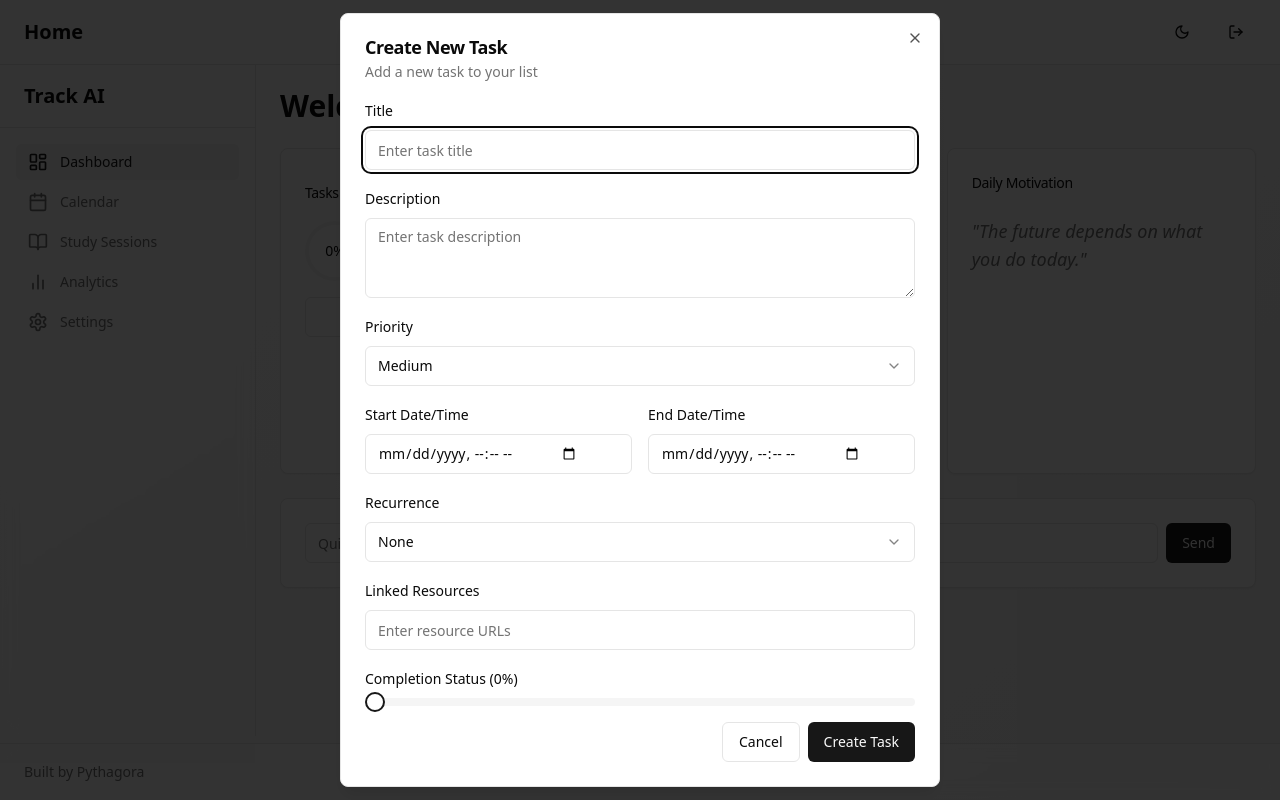
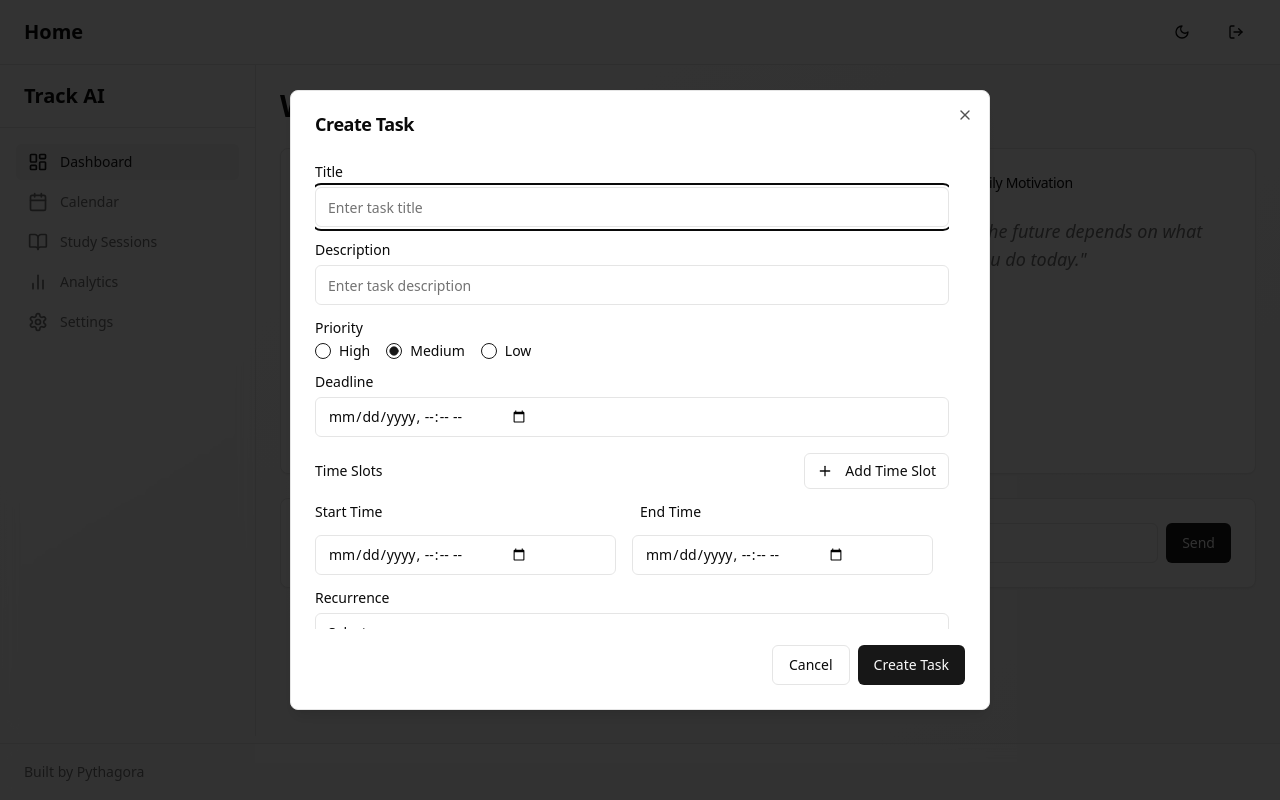
Before and after one commit to DhairyaS450/track-ai-web, a React (Vite) app in the folder client/: page / in a window 1280 px wide. Both pictures are taken after a click on the button 544 px from the left and 193 px from the top of the page. Built offline with nearby package versions, Linux system fonts and the light colour scheme.

Commit message:
save checkpoint

```diff
--- a/client/index.html
+++ b/client/index.html
@@ -2,6 +2,7 @@
 <html lang="en">
   <head>
     <meta charset="UTF-8" />
+    <link rel="icon" type="image/x-icon" href="/favicon.ico" />
     <meta name="viewport" content="width=device-width, initial-scale=1.0" />
     <title>Track AI Web</title>
   </head>
--- a/client/src/api/tasks.ts
+++ b/client/src/api/tasks.ts
@@ -1,5 +1,5 @@
 import api from './api';
-import { Task } from '@/types';
+import { Task, TimeSlot } from '@/types';
 
 // Helper functions for local storage
 const getLocalTasks = (): Task[] => {
@@ -23,7 +23,7 @@ export const getTasks = (includeCompleted: boolean = false) => {
         resolve({
           tasks: localTasks.filter(task =>
             includeCompleted ||
-            new Date(task.endDate) > new Date()
+            new Date(task.deadline) > new Date()
           )
         });
         return;
@@ -35,37 +35,62 @@ export const getTasks = (includeCompleted: boolean = false) => {
           title: 'Math Assignment',
           description: 'Complete calculus homework',
           priority: 'High' as const,
-          startDate: '2024-03-20T10:00:00',
-          endDate: '2024-03-20T12:00:00',
+          deadline: '2024-03-20T23:59:59',
+          timeSlots: [
+            {
+              startDate: '2024-03-20T10:00:00',
+              endDate: '2024-03-20T12:00:00'
+            },
+            {
+              startDate: '2024-03-20T14:00:00',
+              endDate: '2024-03-20T16:00:00'
+            }
+          ],
           status: 'completed' as const,
-          subject: 'Mathematics'
+          subject: 'Mathematics',
+          resources: 'https://example.com/math-resources',
+          completion: 100
         },
         {
           id: '2',
           title: 'Physics Lab Report',
           description: 'Write up experiment results',
           priority: 'Medium' as const,
-          startDate: '2024-03-21T14:00:00',
-          endDate: '2024-03-21T16:00:00',
+          deadline: '2024-03-21T23:59:59',
+          timeSlots: [
+            {
+              startDate: '2024-03-21T14:00:00',
+              endDate: '2024-03-21T16:00:00'
+            }
+          ],
           status: 'completed' as const,
-          subject: 'Physics'
+          subject: 'Physics',
+          resources: 'https://example.com/physics-resources',
+          completion: 100
         },
         {
           id: '3',
           title: 'Literature Essay',
           description: 'Write analysis of Shakespeare',
           priority: 'Low' as const,
-          startDate: '2024-05-22T09:00:00',
-          endDate: '2024-05-22T11:00:00',
+          deadline: '2024-05-22T23:59:59',
+          timeSlots: [
+            {
+              startDate: '2024-05-22T09:00:00',
+              endDate: '2024-05-22T11:00:00'
+            }
+          ],
           status: 'todo' as const,
-          subject: 'English'
+          subject: 'English',
+          resources: 'https://example.com/literature-resources',
+          completion: 0
         }
       ];
 
       resolve({
         tasks: mockTasks.filter(task =>
           includeCompleted ||
-          new Date(task.endDate) > new Date()
+          new Date(task.deadline) > new Date()
         )
       });
     }, 500);
@@ -79,9 +104,11 @@ export const getTasks = (includeCompleted: boolean = false) => {
 export const addTask = (task: Omit<Task, 'id'>) => {
   return new Promise<{ task: Task }>((resolve) => {
     setTimeout(() => {
-      const newTask = {
+      const newTask: Task = {
         ...task,
-        id: Math.random().toString(36).substring(7)
+        id: Math.random().toString(36).substring(7),
+        completion: task.completion || 0,
+        status: task.completion === 100 ? 'completed' : task.status || 'todo'
       };
 
       // Save to local storage
@@ -105,23 +132,33 @@ export const updateTask = (id: string, updates: Partial<Task>) => {
       const taskIndex = tasks.findIndex(t => t.id === id);
 
       if (taskIndex !== -1) {
+        // Update task and automatically set status to completed if completion is 100%
         const updatedTask = {
           ...tasks[taskIndex],
-          ...updates
+          ...updates,
+          completion: updates.completion ?? tasks[taskIndex].completion,
+          status: updates.completion === 100 ? 'completed' : (updates.status ?? tasks[taskIndex].status)
         };
         tasks[taskIndex] = updatedTask;
         saveLocalTasks(tasks);
         resolve({ task: updatedTask });
       } else {
-        const newTask = {
+        const newTask: Task = {
           id,
           title: 'Updated Task',
           description: 'Updated description',
           priority: 'Medium' as const,
-          startDate: '2024-03-20T10:00:00',
-          endDate: '2024-03-20T12:00:00',
-          status: 'in-progress' as const,
+          deadline: '2024-03-20T23:59:59',
+          timeSlots: [
+            {
+              startDate: '2024-03-20T10:00:00',
+              endDate: '2024-03-20T12:00:00'
+            }
+          ],
+          status: updates.completion === 100 ? 'completed' : 'in-progress',
           subject: 'Mathematics',
+          resources: '',
+          completion: 0,
           ...updates
         };
         resolve({ task: newTask });
--- a/client/src/components/CreateTaskDialog.tsx
+++ b/client/src/components/CreateTaskDialog.tsx
@@ -1,200 +1,304 @@
-import { useState } from "react";
-import { Dialog, DialogContent, DialogHeader, DialogTitle, DialogFooter, DialogDescription } from "./ui/dialog";
+import { useState, useEffect } from "react";
+import {
+  Dialog,
+  DialogContent,
+  DialogHeader,
+  DialogTitle,
+  DialogFooter,
+} from "./ui/dialog";
 import { Button } from "./ui/button";
 import { Input } from "./ui/input";
-import { Textarea } from "./ui/textarea";
 import { Label } from "./ui/label";
+import { RadioGroup, RadioGroupItem } from "./ui/radio-group";
 import { Select, SelectContent, SelectItem, SelectTrigger, SelectValue } from "./ui/select";
-import { Slider } from "./ui/slider";
 import { addTask, updateTask } from "@/api/tasks";
 import { useToast } from "@/hooks/useToast";
-import { Task } from "@/types";
+import { Task, TimeSlot } from "@/types";
+import { Plus, Trash } from "lucide-react";
+import { ScrollArea } from "./ui/scroll-area";
+import { Slider } from "./ui/slider";
+
+type Priority = "High" | "Medium" | "Low";
+type Recurrence = "daily" | "weekly" | "monthly";
 
 interface CreateTaskDialogProps {
   open: boolean;
   onOpenChange: (open: boolean) => void;
   onTaskCreated: (task: Task) => void;
-  initialTask?: Task;
-  mode?: 'create' | 'edit';
+  initialTask?: Task | null;
+  mode?: "create" | "edit";
 }
-
-type Priority = 'High' | 'Medium' | 'Low';
 
 export function CreateTaskDialog({
   open,
   onOpenChange,
   onTaskCreated,
   initialTask,
-  mode = 'create'
+  mode = "create",
 }: CreateTaskDialogProps) {
   const [title, setTitle] = useState(initialTask?.title || "");
   const [description, setDescription] = useState(initialTask?.description || "");
-  const [priority, setPriority] = useState<Priority>(initialTask?.priority || "Medium");
-  const [startDate, setStartDate] = useState(initialTask?.startDate ? new Date(initialTask.startDate).toISOString().slice(0, 16) : "");
-  const [endDate, setEndDate] = useState(initialTask?.endDate ? new Date(initialTask.endDate).toISOString().slice(0, 16) : "");
-  const [recurrence, setRecurrence] = useState("none");
-  const [resources, setResources] = useState("");
-  const [completion, setCompletion] = useState([initialTask?.status === 'completed' ? 100 : initialTask?.status === 'in-progress' ? 50 : 0]);
+  const [priority, setPriority] = useState<Priority>(
+    initialTask?.priority || "Medium"
+  );
+  const [deadline, setDeadline] = useState(
+    initialTask?.deadline
+      ? new Date(initialTask.deadline).toISOString().slice(0, 16)
+      : ""
+  );
+  const [subject, setSubject] = useState(initialTask?.subject || "");
+  const [resources, setResources] = useState(initialTask?.resources || "");
+  const [timeSlots, setTimeSlots] = useState<TimeSlot[]>(
+    initialTask?.timeSlots || [{ startDate: "", endDate: "" }]
+  );
+  const [recurrence, setRecurrence] = useState<Recurrence | undefined>(
+    initialTask?.recurrence
+  );
+  const [completion, setCompletion] = useState(initialTask?.completion || 0);
+
   const { toast } = useToast();
 
-  const handleSubmit = async (e: React.FormEvent) => {
-    e.preventDefault();
+  useEffect(() => {
+    if (initialTask) {
+      setTitle(initialTask.title);
+      setDescription(initialTask.description);
+      setPriority(initialTask.priority);
+      setDeadline(new Date(initialTask.deadline).toISOString().slice(0, 16));
+      setSubject(initialTask.subject || "");
+      setResources(initialTask.resources || "");
+      setTimeSlots(initialTask.timeSlots || [{ startDate: "", endDate: "" }]);
+      setRecurrence(initialTask.recurrence);
+      setCompletion(initialTask.completion || 0);
+    } else {
+      setTitle("");
+      setDescription("");
+      setPriority("Medium");
+      setDeadline("");
+      setSubject("");
+      setResources("");
+      setTimeSlots([{ startDate: "", endDate: "" }]);
+      setRecurrence(undefined);
+      setCompletion(0);
+    }
+  }, [initialTask]);
+
+  const addTimeSlot = () => {
+    setTimeSlots([...timeSlots, { startDate: "", endDate: "" }]);
+  };
+
+  const removeTimeSlot = (index: number) => {
+    setTimeSlots(timeSlots.filter((_, i) => i !== index));
+  };
+
+  const updateTimeSlot = (index: number, field: keyof TimeSlot, value: string) => {
+    const newTimeSlots = [...timeSlots];
+    newTimeSlots[index] = { ...newTimeSlots[index], [field]: value };
+    setTimeSlots(newTimeSlots);
+  };
+
+  const handleSubmit = async () => {
     try {
-      const completionStatus = completion[0] === 100
-        ? "completed" as const
-        : completion[0] > 0
-        ? "in-progress" as const
-        : "todo" as const;
-
+      var status_field : 'completed' | 'in-progress' | 'todo';
+      if (completion == 100) {
+        status_field = 'completed'
+      } else if (completion < 100 && completion > 0) {
+        status_field = 'in-progress'
+      } else {
+        status_field = 'todo'
+      }
       const taskData = {
         title,
         description,
         priority,
-        startDate: new Date(startDate).toISOString(),
-        endDate: new Date(endDate).toISOString(),
-        status: completionStatus,
-        subject: "General",
+        deadline,
+        subject,
+        resources,
+        status: status_field,
+        timeSlots,
+        recurrence,
+        completion,
       };
 
-      let response;
-      if (mode === 'create') {
-        response = await addTask(taskData);
+      if (mode === "edit" && initialTask?.id) {
+        await updateTask(initialTask.id, taskData);
+        toast({
+          title: "Success",
+          description: "Task updated successfully",
+        });
       } else {
-        response = await updateTask(initialTask!.id, taskData);
+        await addTask(taskData);
+        toast({
+          title: "Success",
+          description: "Task created successfully",
+        });
       }
 
-      toast({
-        title: "Success",
-        description: `Task ${mode === 'create' ? 'created' : 'updated'} successfully`,
-      });
-
-      setTitle("");
-      setDescription("");
-      setPriority("Medium");
-      setStartDate("");
-      setEndDate("");
-      setRecurrence("none");
-      setResources("");
-      setCompletion([0]);
-
+      onTaskCreated(taskData as Task);
       onOpenChange(false);
-      onTaskCreated(response.task);
     } catch (error) {
       toast({
         variant: "destructive",
         title: "Error",
-        description: `Failed to ${mode === 'create' ? 'create' : 'update'} task`,
+        description: "Failed to save task",
       });
     }
   };
 
   return (
     <Dialog open={open} onOpenChange={onOpenChange}>
-      <DialogContent className="sm:max-w-[600px]">
+      <DialogContent className="sm:max-w-[700px]">
         <DialogHeader>
-          <DialogTitle>{mode === 'create' ? 'Create New Task' : 'Edit Task'}</DialogTitle>
-          <DialogDescription>
-            {mode === 'create'
-              ? 'Add a new task to your list'
-              : 'Update the details of your task'}
-          </DialogDescription>
+          <DialogTitle>{mode === "edit" ? "Edit Task" : "Create Task"}</DialogTitle>
         </DialogHeader>
-        <form onSubmit={handleSubmit} className="space-y-4">
-          <div className="space-y-2">
+        <ScrollArea className="max-h-[60vh] pr-4">
+          <div className="grid gap-4 py-4">
+            <div className="grid gap-2">
               <Label htmlFor="title">Title</Label>
               <Input
                 id="title"
                 value={title}
                 onChange={(e) => setTitle(e.target.value)}
                 placeholder="Enter task title"
-              required
               />
             </div>
-          <div className="space-y-2">
+            <div className="grid gap-2">
               <Label htmlFor="description">Description</Label>
-            <Textarea
+              <Input
                 id="description"
                 value={description}
                 onChange={(e) => setDescription(e.target.value)}
                 placeholder="Enter task description"
               />
             </div>
-          <div className="space-y-2">
-            <Label htmlFor="priority">Priority</Label>
-            <Select value={priority} onValueChange={(value: Priority) => setPriority(value)}>
-              <SelectTrigger>
-                <SelectValue placeholder="Select priority" />
-              </SelectTrigger>
-              <SelectContent>
-                <SelectItem value="High">High</SelectItem>
-                <SelectItem value="Medium">Medium</SelectItem>
-                <SelectItem value="Low">Low</SelectItem>
-              </SelectContent>
-            </Select>
+            <div className="grid gap-2">
+              <Label>Priority</Label>
+              <RadioGroup value={priority} onValueChange={(value: Priority) => setPriority(value)}>
+                <div className="flex space-x-4">
+                  <div className="flex items-center space-x-2">
+                    <RadioGroupItem value="High" id="priority-high" />
+                    <Label htmlFor="priority-high">High</Label>
                   </div>
-          <div className="grid grid-cols-2 gap-4">
-            <div className="space-y-2">
-              <Label htmlFor="startDate">Start Date/Time</Label>
+                  <div className="flex items-center space-x-2">
+                    <RadioGroupItem value="Medium" id="priority-medium" />
+                    <Label htmlFor="priority-medium">Medium</Label>
+                  </div>
+                  <div className="flex items-center space-x-2">
+                    <RadioGroupItem value="Low" id="priority-low" />
+                    <Label htmlFor="priority-low">Low</Label>
+                  </div>
+                </div>
+              </RadioGroup>
+            </div>
+            <div className="grid gap-2">
+              <Label htmlFor="deadline">Deadline</Label>
               <Input
-                id="startDate"
+                id="deadline"
                 type="datetime-local"
-                value={startDate}
-                onChange={(e) => setStartDate(e.target.value)}
-                required
+                value={deadline}
+                onChange={(e) => setDeadline(e.target.value)}
               />
             </div>
-            <div className="space-y-2">
-              <Label htmlFor="endDate">End Date/Time</Label>
+
+            <div className="space-y-4">
+              <div className="flex items-center justify-between">
+                <Label>Time Slots</Label>
+                <Button
+                  type="button"
+                  variant="outline"
+                  size="sm"
+                  onClick={addTimeSlot}
+                >
+                  <Plus className="h-4 w-4 mr-1" />
+                  Add Time Slot
+                </Button>
+              </div>
+
+              <div className="grid grid-cols-2 gap-4 mb-2">
+                <Label>Start Time</Label>
+                <Label>End Time</Label>
+              </div>
+
+              {timeSlots.map((slot, index) => (
+                <div key={index} className="grid grid-cols-[1fr_1fr_auto] gap-4">
                   <Input
-                id="endDate"
                     type="datetime-local"
-                value={endDate}
-                onChange={(e) => setEndDate(e.target.value)}
-                required
+                    value={slot.startDate}
+                    onChange={(e) => updateTimeSlot(index, "startDate", e.target.value)}
                   />
+                  <Input
+                    type="datetime-local"
+                    value={slot.endDate}
+                    onChange={(e) => updateTimeSlot(index, "endDate", e.target.value)}
+                  />
+                  {timeSlots.length > 1 && (
+                    <Button
+                      type="button"
+                      variant="ghost"
+                      size="icon"
+                      onClick={() => removeTimeSlot(index)}
+                    >
+                      <Trash className="h-4 w-4" />
+                    </Button>
+                  )}
                 </div>
+              ))}
             </div>
-          <div className="space-y-2">
-            <Label htmlFor="recurrence">Recurrence</Label>
-            <Select value={recurrence} onValueChange={setRecurrence}>
+
+            <div className="grid gap-2">
+              <Label>Recurrence</Label>
+              <Select value={recurrence} onValueChange={(value: Recurrence) => setRecurrence(value)}>
                 <SelectTrigger>
                   <SelectValue placeholder="Select recurrence" />
                 </SelectTrigger>
                 <SelectContent>
-                <SelectItem value="none">None</SelectItem>
                   <SelectItem value="daily">Daily</SelectItem>
                   <SelectItem value="weekly">Weekly</SelectItem>
                   <SelectItem value="monthly">Monthly</SelectItem>
                 </SelectContent>
               </Select>
             </div>
-          <div className="space-y-2">
-            <Label htmlFor="resources">Linked Resources</Label>
+
+            <div className="grid gap-2">
+              <Label htmlFor="subject">Subject</Label>
+              <Input
+                id="subject"
+                value={subject}
+                onChange={(e) => setSubject(e.target.value)}
+                placeholder="Enter subject"
+              />
+            </div>
+            <div className="grid gap-2">
+              <Label htmlFor="resources">Resources</Label>
               <Input
                 id="resources"
                 value={resources}
                 onChange={(e) => setResources(e.target.value)}
-              placeholder="Enter resource URLs"
+                placeholder="Enter resource links"
               />
             </div>
-          <div className="space-y-2">
-            <Label>Completion Status ({completion[0]}%)</Label>
+          </div>
+
+          <div className="grid gap-2">
+              <Label>Completion ({completion}%)</Label>
               <Slider
-              value={completion}
-              onValueChange={setCompletion}
+                value={[completion]}
+                onValueChange={(values) => {
+                  const newValue = values[0];
+                  setCompletion(newValue);
+                }}
                 max={100}
                 step={1}
               />
           </div>
+        </ScrollArea>
         <DialogFooter>
-            <Button type="button" variant="outline" onClick={() => onOpenChange(false)}>
+          <Button variant="outline" onClick={() => onOpenChange(false)}>
             Cancel
           </Button>
-            <Button type="submit">
-              {mode === 'create' ? 'Create Task' : 'Save Changes'}
+          <Button onClick={handleSubmit}>
+            {mode === "edit" ? "Save Changes" : "Create Task"}
           </Button>
         </DialogFooter>
-        </form>
       </DialogContent>
     </Dialog>
   );
--- a/client/src/components/ViewAllTasksDialog.tsx
+++ b/client/src/components/ViewAllTasksDialog.tsx
@@ -28,7 +28,7 @@ export function ViewAllTasksDialog({
               <div>
                 <h3 className="font-medium">{task.title}</h3>
                 <p className="text-sm text-muted-foreground">
-                  Due {format(new Date(task.endDate), "PPp")}
+                  Due {format(new Date(task.deadline), "PPp")}
                 </p>
                 <p className="text-sm text-muted-foreground">
                   Status: {task.status}
--- a/client/src/types/index.ts
+++ b/client/src/types/index.ts
@@ -1,12 +1,20 @@
+export interface TimeSlot {
+  startDate: string;
+  endDate: string;
+}
+
 export interface Task {
   id: string;
   title: string;
   description: string;
   priority: 'High' | 'Medium' | 'Low';
-  startDate: string;
-  endDate: string;
+  deadline: string;
+  timeSlots: TimeSlot[];
   status: 'todo' | 'in-progress' | 'completed';
   subject?: string;
+  resources?: string;
+  recurrence?: 'daily' | 'weekly' | 'monthly';
+  completion: number;
 }
 
 export interface StudySession {
```
Also changed, not shown: client/src/pages/Dashboard.tsx (+15 -7 lines), client/src/api/Api.ts (line endings or trailing spaces), 2 other files (tests, documents, lock files or other folders). Lines whose indentation alone changed are shown as unchanged.
